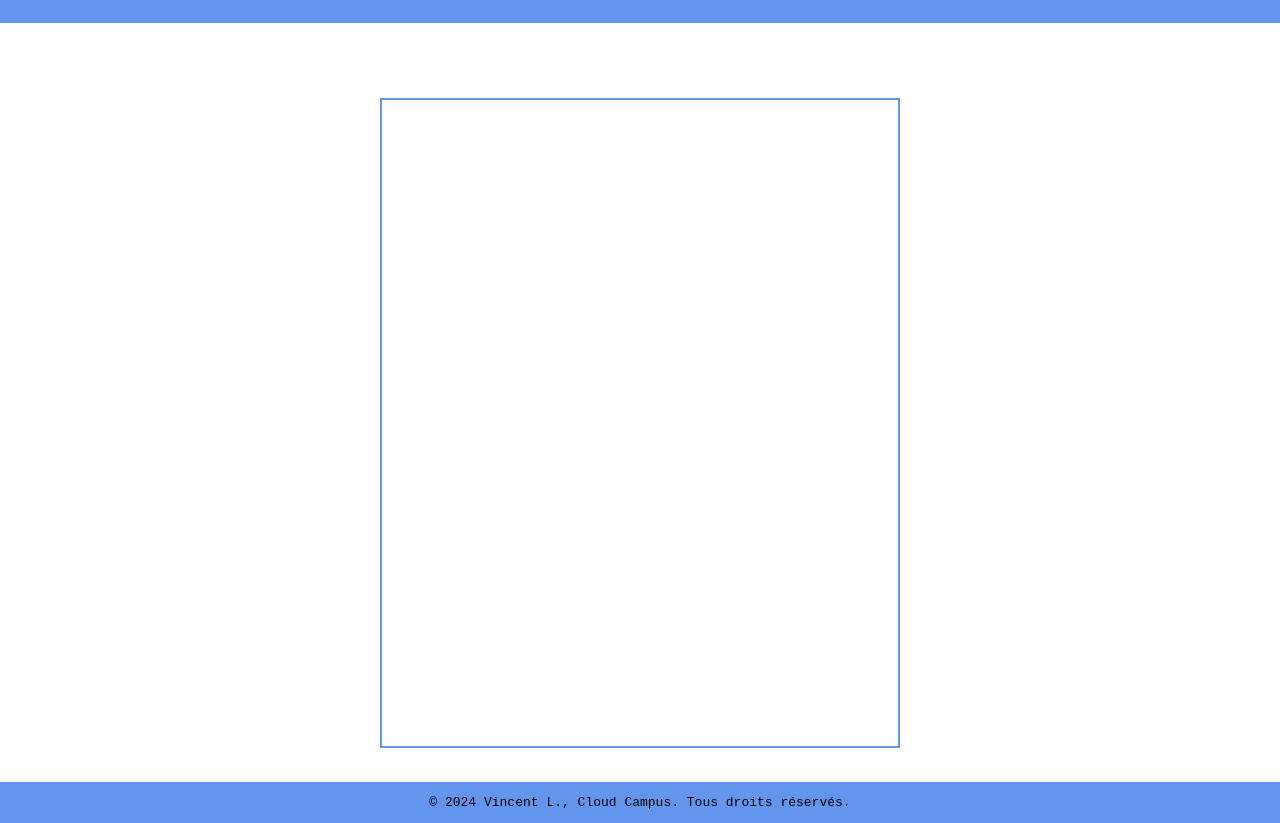
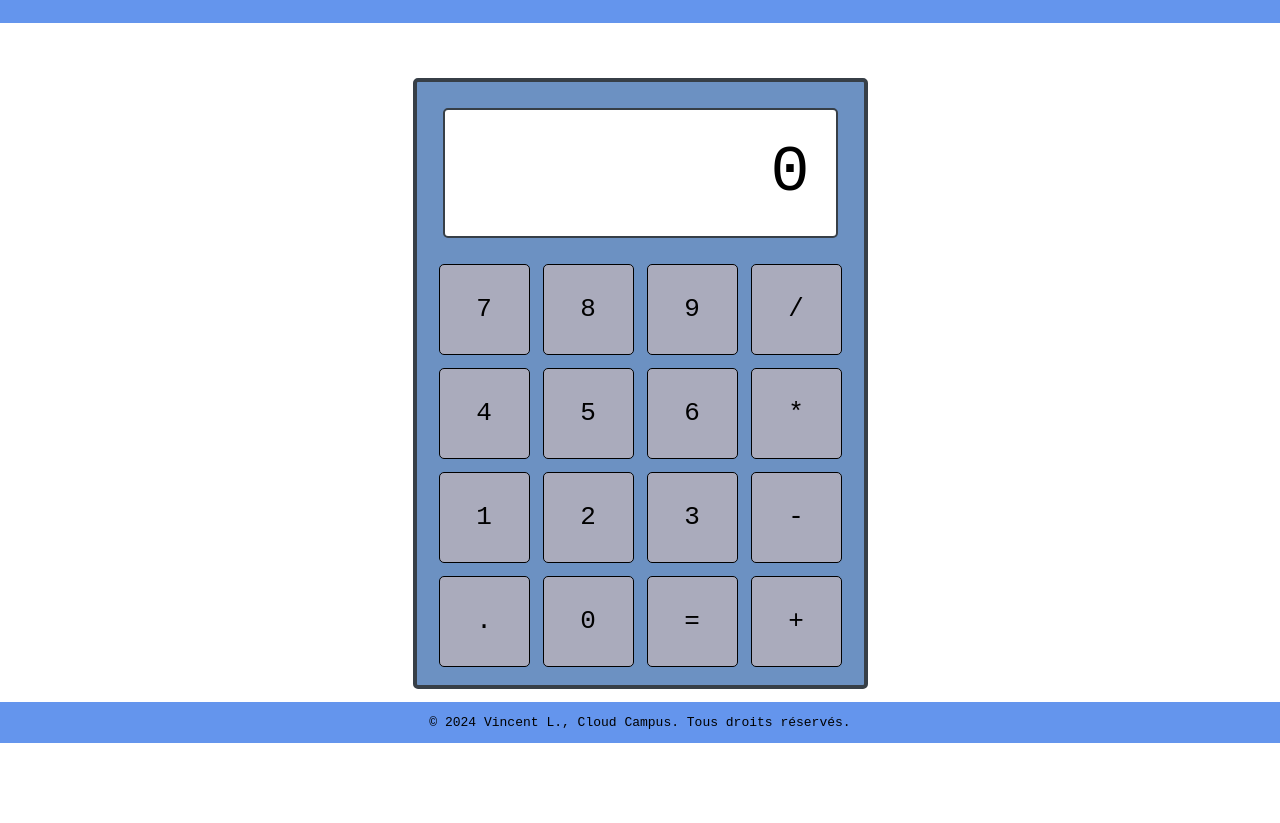
Before and after one commit to vinsliu/03-tpe-calculatrice, a plain HTML site: page index.html in a window 1280 px wide. Shown: the part 114-937 px from the top of the page. After the commit the page ends 857 px from the top, so only its background shows below. Drawn offline with Linux system fonts and the light colour scheme.

Commit message:
Style update

```diff
--- a/index.html
+++ b/index.html
@@ -13,8 +13,25 @@
     </header>
     <section>
       <div id="calculator">
-        <div id="screen"></div>
-        <div id="keys"></div>
+        <div id="screen">0</div>
+        <div id="keys">
+          <span>7</span>
+          <span>8</span>
+          <span>9</span>
+          <span>/</span>
+          <span>4</span>
+          <span>5</span>
+          <span>6</span>
+          <span>*</span>
+          <span>1</span>
+          <span>2</span>
+          <span>3</span>
+          <span>-</span>
+          <span>.</span>
+          <span>0</span>
+          <span>=</span>
+          <span>+</span>
+        </div>
       </div>
     </section>
     <footer>
--- a/script.js
+++ b/script.js
@@ -0,0 +1,2 @@
+let screen = document.getElementById("screen");
+let keys = document.getElementById("keys");
--- a/style.css
+++ b/style.css
@@ -5,7 +5,7 @@
   font-family: monospace;
 }
 body {
-  position: relative    ;
+  position: relative;
 }
 header {
   background-color: cornflowerblue;
@@ -20,12 +20,44 @@ section {
   display: flex;
   justify-content: center;
   align-items: center;
-  height: 100vh;
+  min-height: 90dvh;
 }
 #calculator {
-  width: 40rem;
-  height: 50rem;
-  border: 2px solid cornflowerblue;
+  width: 35rem;
+  height: 47rem;
+  border: 4px solid #373f47;
+  border-radius: 5px;
+  background-color: #6c91c2;
+}
+#screen {
+  display: flex;
+  justify-content: flex-end;
+  align-items: center;
+  background-color: #fff;
+  border: 2px solid #373f47;
+  border-radius: 5px;
+  height: 10rem;
+  margin: 2rem;
+  padding: 2rem;
+  font-size: 5rem;
+}
+#keys {
+  display: grid;
+  grid-template-columns: repeat(4, 7rem);
+  justify-content: center;
+  gap: 1rem;
+}
+span {
+  border: 1px solid #000;
+  border-radius: 5px;
+  background-color: #aaabbc;
+  width: 7rem;
+  height: 7rem;
+  font-size: 2rem;
+  display: flex;
+  justify-content: center;
+  align-items: center;
+  cursor: pointer;
 }
 footer {
   background-color: cornflowerblue;
```
